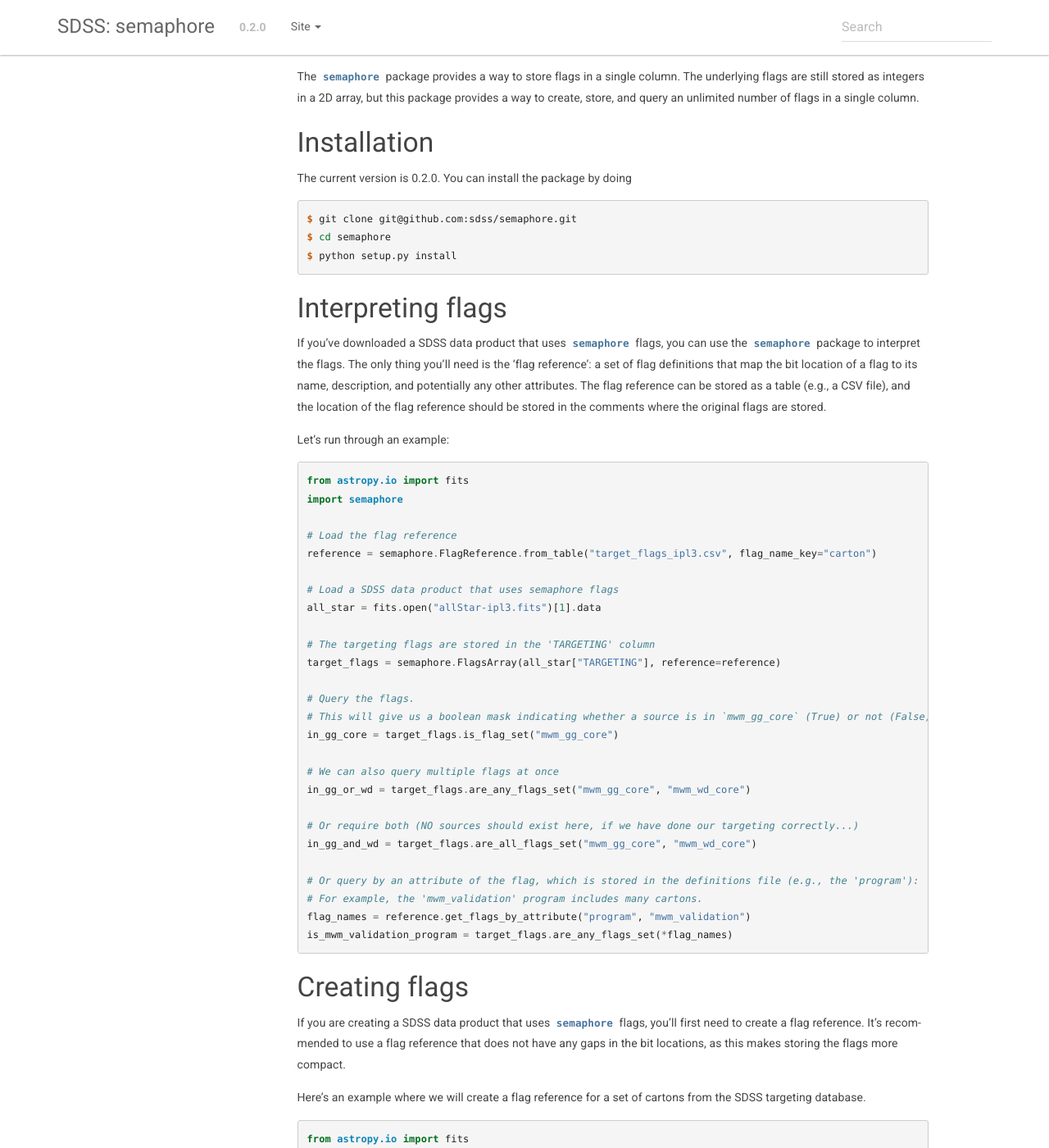
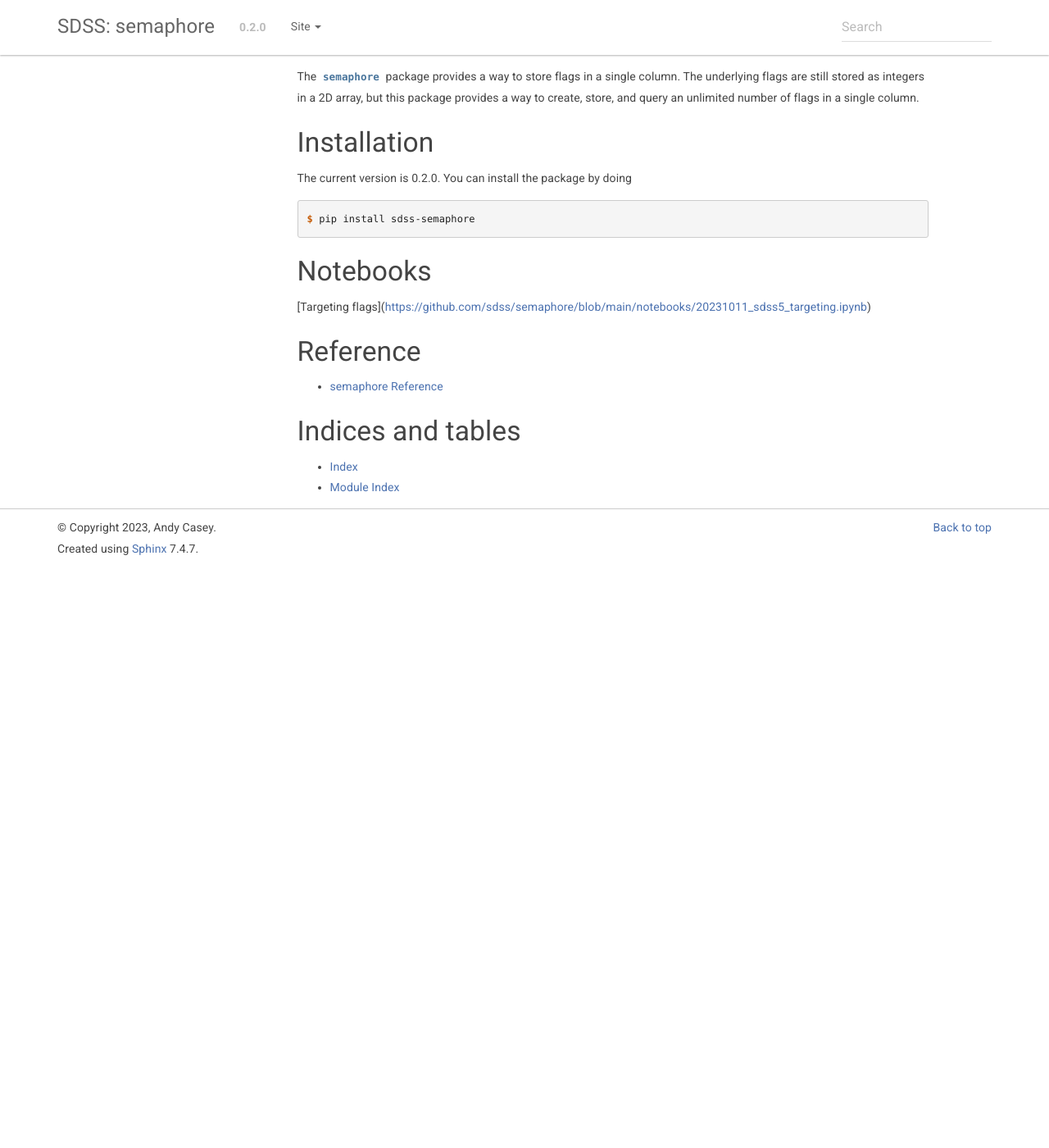
Before and after one commit to sdss/semaphore, a Sphinx documentation site: the page built from docs/sphinx/index.rst, in a window 1280 px wide and 1400 px high, scrolled down 259 px. Shown: the whole window at 82% size. Built offline with Sphinx 7.4.7, drawn with Linux system fonts in a browser that asks for light colours; the version number is read from the project's files by our own code; after the commit the page ends 955 px from its top, so only the background shows below that; some of the changed text lies outside the part shown.

Commit message:
remove wrong things from docs

```diff
--- a/docs/sphinx/index.rst
+++ b/docs/sphinx/index.rst
@@ -21,125 +21,13 @@ The current version is |semaphore_version|. You can install the package by doing
 
 .. code-block:: console
 
-  $ git clone git@github.com:sdss/semaphore.git
-  $ cd semaphore
-  $ python setup.py install
+  $ pip install sdss-semaphore
 
 
-Interpreting flags
-------------------
+Notebooks
+---------
 
-If you've downloaded a SDSS data product that uses `semaphore` flags, you can use the `semaphore` package to interpret the flags.
-The only thing you'll need is the 'flag reference': a set of flag definitions that map the bit location of a flag to its name, description, and potentially any other attributes.
-The flag reference can be stored as a table (e.g., a CSV file), and the location of the flag reference should be stored in the comments where the original flags are stored.
-
-Let's run through an example:
-
-.. code-block:: python
-
-  from astropy.io import fits
-  import semaphore
-
-  # Load the flag reference
-  reference = semaphore.FlagReference.from_table("target_flags_ipl3.csv", flag_name_key="carton")
-
-  # Load a SDSS data product that uses semaphore flags
-  all_star = fits.open("allStar-ipl3.fits")[1].data
-
-  # The targeting flags are stored in the 'TARGETING' column
-  target_flags = semaphore.FlagsArray(all_star["TARGETING"], reference=reference)
-
-  # Query the flags.
-  # This will give us a boolean mask indicating whether a source is in `mwm_gg_core` (True) or not (False)
-  in_gg_core = target_flags.is_flag_set("mwm_gg_core")
-
-  # We can also query multiple flags at once
-  in_gg_or_wd = target_flags.are_any_flags_set("mwm_gg_core", "mwm_wd_core")
-
-  # Or require both (NO sources should exist here, if we have done our targeting correctly...)
-  in_gg_and_wd = target_flags.are_all_flags_set("mwm_gg_core", "mwm_wd_core")
-
-  # Or query by an attribute of the flag, which is stored in the definitions file (e.g., the 'program'):
-  # For example, the 'mwm_validation' program includes many cartons.
-  flag_names = reference.get_flags_by_attribute("program", "mwm_validation")
-  is_mwm_validation_program = target_flags.are_any_flags_set(*flag_names)
-
-
-Creating flags
---------------
-
-If you are creating a SDSS data product that uses `semaphore` flags, you'll first need to create a flag reference.
-It's recommended to use a flag reference that does not have any gaps in the bit locations, as this makes storing the flags more compact.
-
-Here's an example where we will create a flag reference for a set of cartons from the SDSS targeting database.
-
-.. code-block:: python
-
-  from astropy.io import fits
-  from astropy.table import Table
-  from sdssdb.peewee.sdss5db.targetdb import database, Target, Carton, CartonToTarget
-  from semaphore import Flags, FlagsArray, FlagsReference
-
-  database.set_profile("operations")
-
-  q = Carton.select().dicts()
-  definitions = Table(rows=list(q))
-  definitions.write("target_flags_ipl3.csv", overwrite=True)
-
-  # Create a reference from the carton definitions, using `carton` name as the "unique" flag name.
-  # If you wanted a different flag name, you could create a new column in your table and use that.
-  reference = FlagsReference.from_table(definitions, flag_name_key="carton")
-
-
-Now let's query the database for a million target assignments and store their flags.
-
-Since we are querying a million "target assignments" (and not a million targets), we may not know how many targets we will get back.
-So here we will create a `Flags` object for each source (unique by catalog identifier) and merge them together into a `FlagsArray` before storing them.
-
-.. code-block:: python
-
-  # We will only store 1 million assignments for this example.
-  limit = 1_000_000
-
-  q = (
-      Target
-      .select(
-          Target.catalogid,
-          Carton.carton # This will be the flag name to set
-      )
-      .join(CartonToTarget)
-      .join(Carton)
-      .limit(limit)
-      .tuples()
-      .iterator()
-  )
-
-  assignments = {}
-  for catalogid, flag in q:
-      assignments.setdefault(catalogid, Flags(reference=reference))
-      assignments[catalogid].set_flags(flag)
-
-  # Now we have a dictionary of Flags objects, we can merge them into a FlagsArray.
-  catalog_identifiers = list(assignments.keys())
-
-  flags_array = FlagsArray(assignments.values())
-
-  table = fits.BinTableHDU.from_columns(
-    [
-      fits.Column(name="CATALOGID", array=catalog_identifiers, format="K"),
-      flags_array.to_fits_column(name="TARGETING")
-    ]
-  )
-
-  hdu_list = fits.HDUList([
-    fits.PrimaryHDU(),
-    table
-  ])
-  hdu_list.writeto("allStar-ipl3.fits")
-
-Now you have all the targeting information stored with your data product, and users can use the `semaphore` package to interpret the flags.
-Just make sure users know where to find the flag reference file. In the example above we should really either store the flag references
-in another HDU in the same FITS file, or store the location of the flag reference in the comments of the FITS file.
+[Targeting flags](https://github.com/sdss/semaphore/blob/main/notebooks/20231011_sdss5_targeting.ipynb)
 
 
 Reference
```
